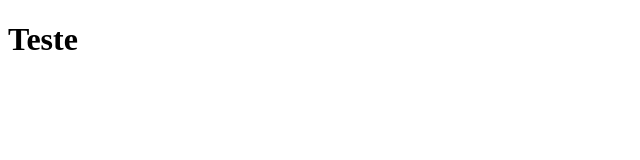
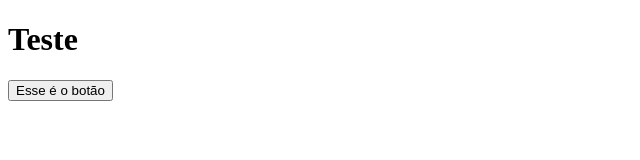
Before and after one commit to pedrogribas/ProjetoGit, a plain HTML site: page index.html in a window 1280 px wide. Shown: the whole page, without its empty margins (0-640 px from the left). Drawn offline with Linux system fonts and the light colour scheme.

Commit message:
novo botao

```diff
--- a/index.html
+++ b/index.html
@@ -8,6 +8,6 @@
 </head>
 <body>
     <h1>Teste</h1>
-
+    <button>Esse é o botão</button>
 </body>
 </html>
```
